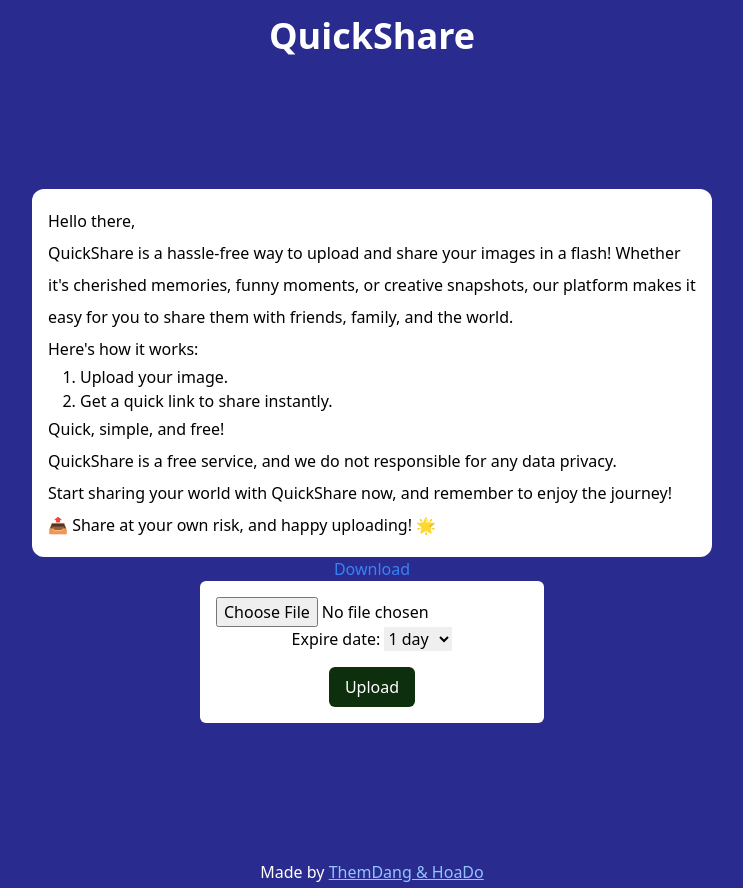
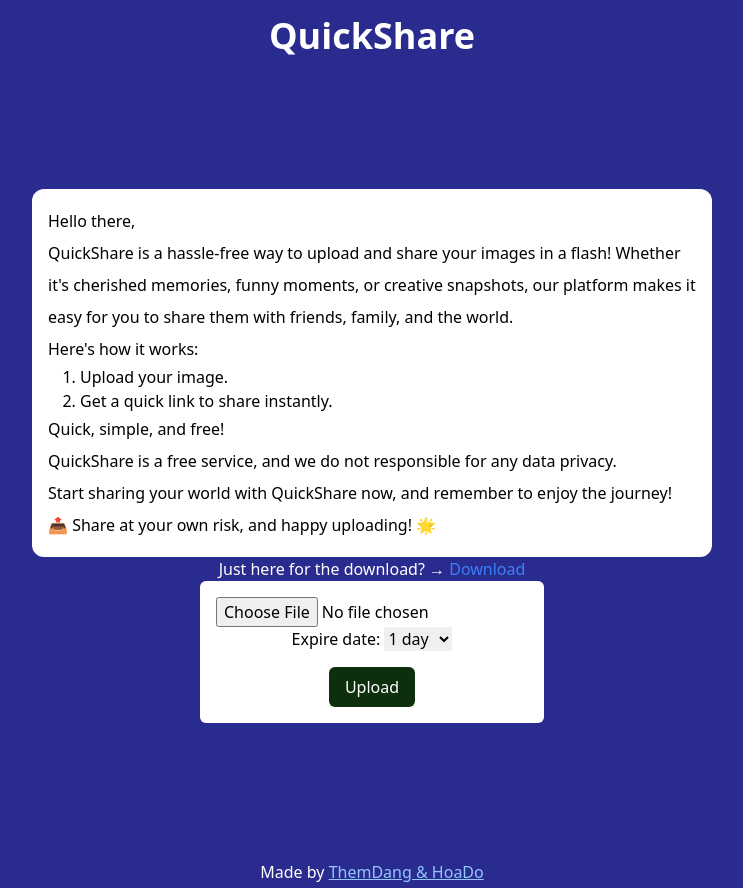
Before and after one commit to dnthem/quick-share, a Next.js app: page / in a window 1280 px wide. Shown: the whole page, without its empty margins (268-1011 px from the left). Built offline with nearby package versions, Linux system fonts and the light colour scheme.

Commit message:
add small instruction

```diff
--- a/app/page.tsx
+++ b/app/page.tsx
@@ -4,9 +4,13 @@ export default async function Home() {
   return (
     <main className="flex flex-col min-h-screen w-full items-center justify-center bg-primary">
       <Greeting />
-      <Link href="/download" className="text-blue-500 hover:underline">
-        Download
-      </Link>
+      <span className="text-white">
+        Just here for the download? &#8594;&nbsp;
+
+        <Link href="/download" className="text-blue-500 hover:underline">
+          Download
+        </Link>
+      </span>
       <Container />
     </main>
   )
```
